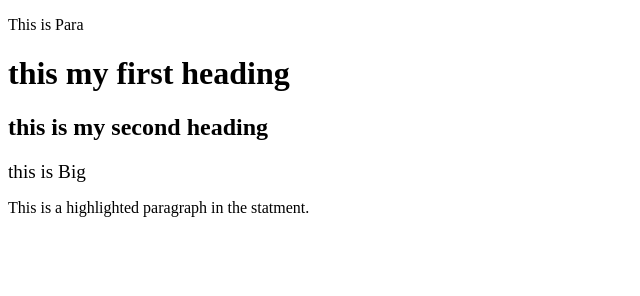
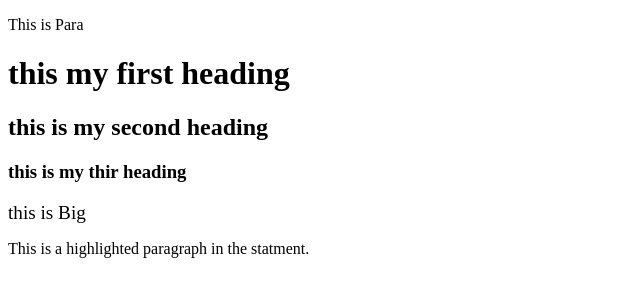
Before and after one commit to irfanbukharee/hmtl-3, a plain HTML site: page index.html in a window 1280 px wide. Shown: the whole page, without its empty margins (0-640 px from the left). Drawn offline with Linux system fonts and the light colour scheme.

Commit message:
h3 tag changed

```diff
--- a/index.html
+++ b/index.html
@@ -10,6 +10,7 @@
         <p>This is Para</p>
         <h1>this my first heading</h1>
         <h2>this is my second heading</h2>
+        <h3>this is my thir heading</h3>
         <big>this is Big</big>
     </div>
     <p>This is a <span class="highlighted">highlighted</span> paragraph in the statment. </p>
```
